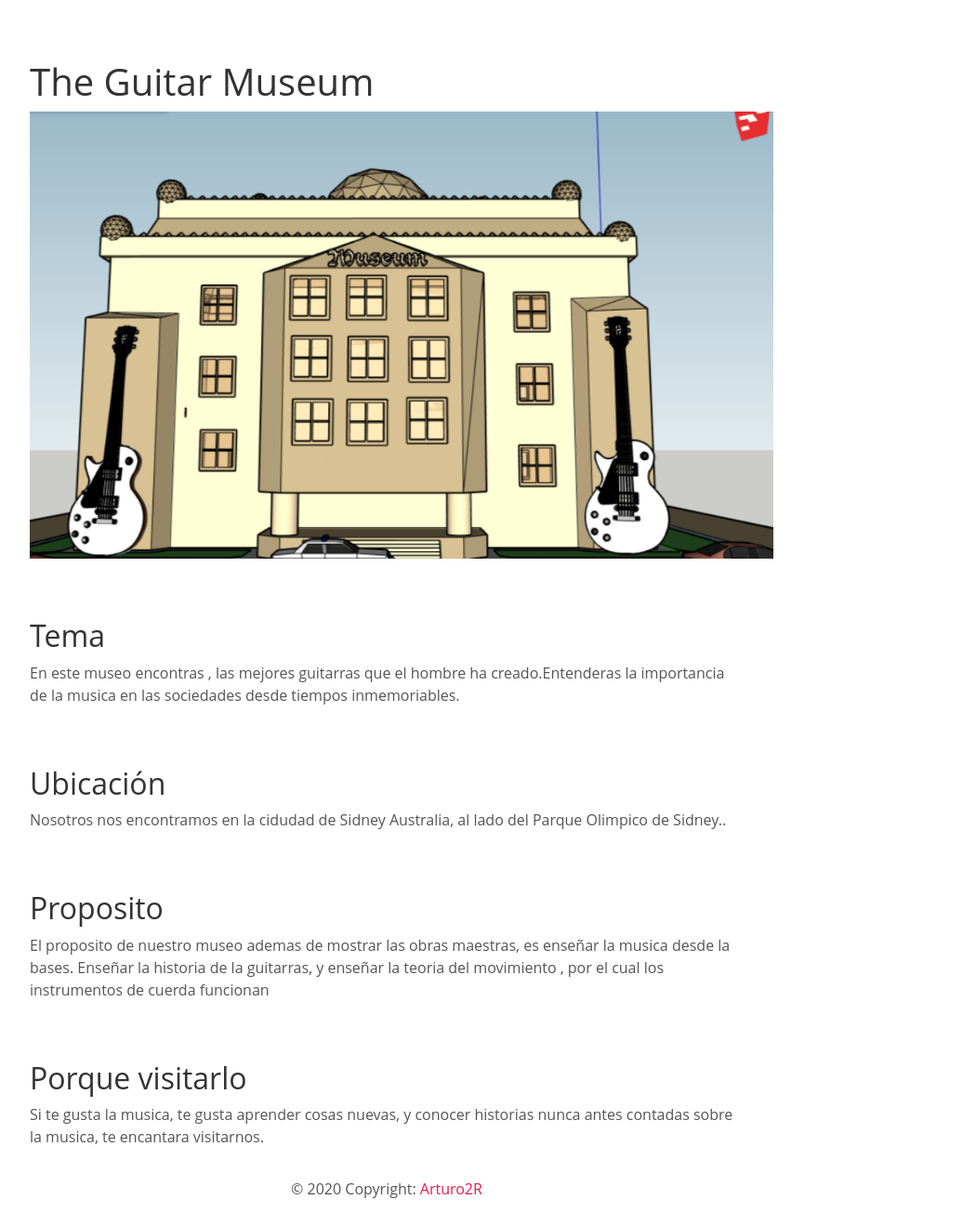
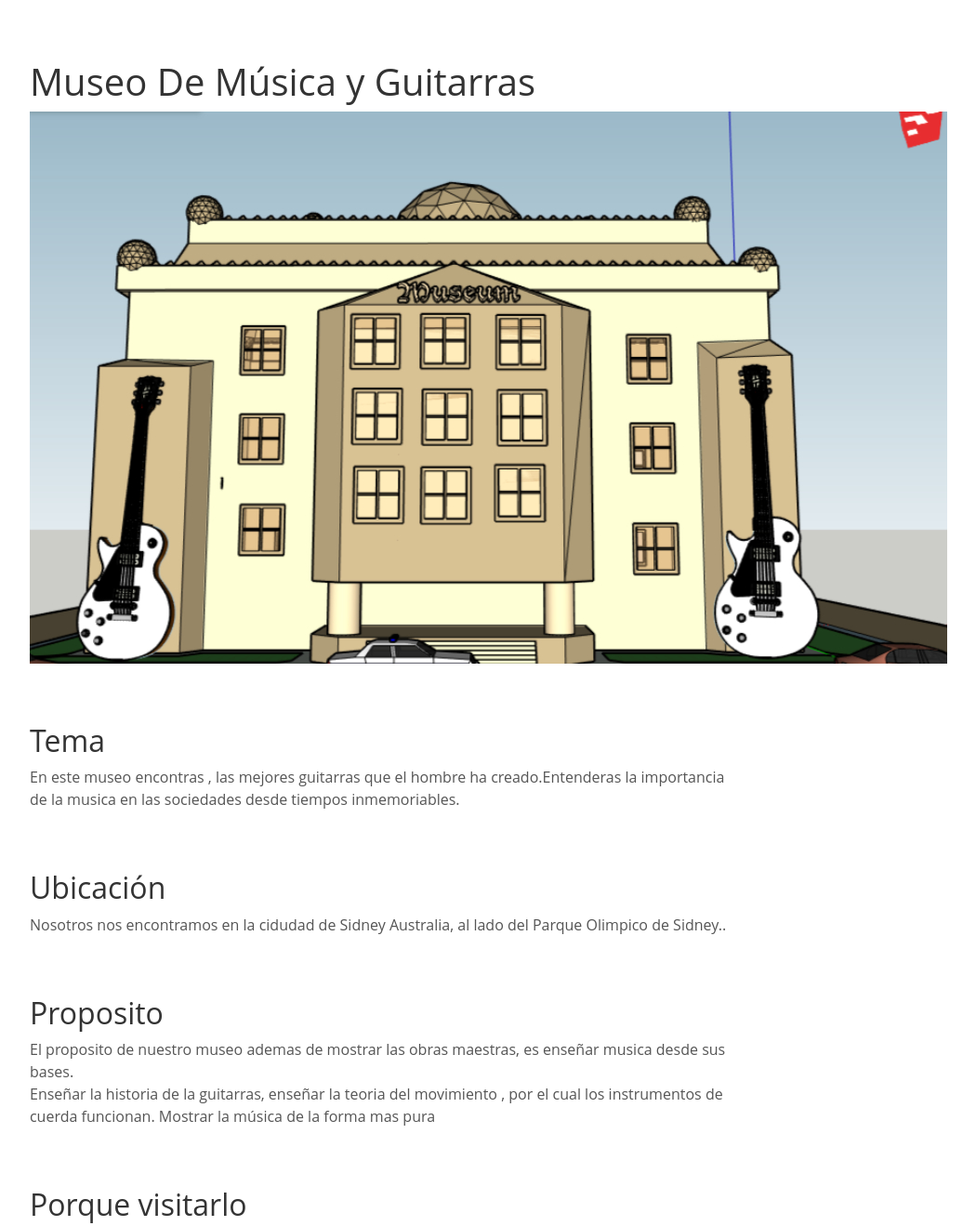
Before and after one commit to Arturo2R/museo-de-guitarras, a plain HTML site: page index.html in a window 1280 px wide. Shown: the top 1319 px of the page at 93% size, without its empty margins (224-1274 px from the left). Drawn offline with nearby package versions, Linux system fonts and the light colour scheme.

Commit message:
arrglado titulos

```diff
--- a/index.html
+++ b/index.html
@@ -1,5 +1,5 @@
 <!DOCTYPE html>
-<html lang="en">
+<html lang="es">
 
 <head>
     <meta charset="UTF-8">
@@ -7,13 +7,13 @@
     <meta http-equiv="X-UA-Compatible" content="ie=edge">
     <link rel="stylesheet" href="https://stackpath.bootstrapcdn.com/bootstrap/4.4.1/css/bootstrap.min.css" integrity="sha384-Vkoo8x4CGsO3+Hhxv8T/Q5PaXtkKtu6ug5TOeNV6gBiFeWPGFN9MuhOf23Q9Ifjh" crossorigin="anonymous">
     <link rel="stylesheet" type="text/css" href="style.css">
-    <title>Guitar Museum</title>
+    <title>Museo De Musica y Guitarras</title>
 </head>
 
 <body>
     <header>
         <h1>
-            The Guitar Museum
+            Museo De Música y Guitarras
         </h1>
     </header>
     <article>
@@ -26,8 +26,9 @@
         <h2>Ubicación</h2>
         <p>Nosotros nos encontramos en la cidudad de Sidney Australia, al lado del Parque Olimpico de Sidney..</p>
         <h2>Proposito</h2>
-        <p>El proposito de nuestro museo ademas de mostrar las obras maestras, es enseñar la musica desde la bases.
-            Enseñar la historia de la guitarras, y enseñar la teoria del movimiento , por el cual los instrumentos de cuerda funcionan</p>
+        <p>El proposito de nuestro museo ademas de mostrar las obras maestras, es enseñar musica desde sus bases.</br>
+            Enseñar la historia de la guitarras, enseñar la teoria del movimiento , por el cual los instrumentos de cuerda funcionan.
+            Mostrar la música de la forma mas pura</p>
         </p>
         <h2>Porque visitarlo</h2>
         <p>Si te gusta la musica, te gusta aprender cosas nuevas, y conocer historias nunca antes contadas sobre la musica, te encantara visitarnos.</p>
--- a/style.css
+++ b/style.css
@@ -30,5 +30,5 @@ footer{
 }
 
 img{
-    max-width:50em;
+    max-width:50em auto;
 }
```
